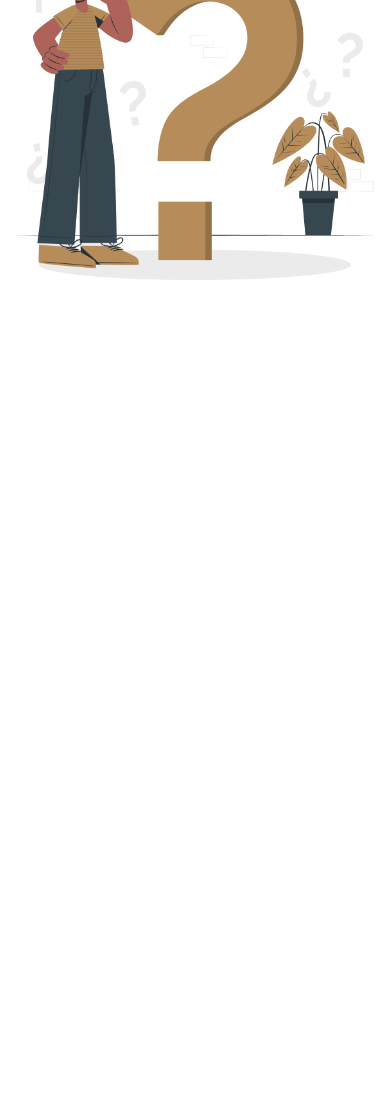
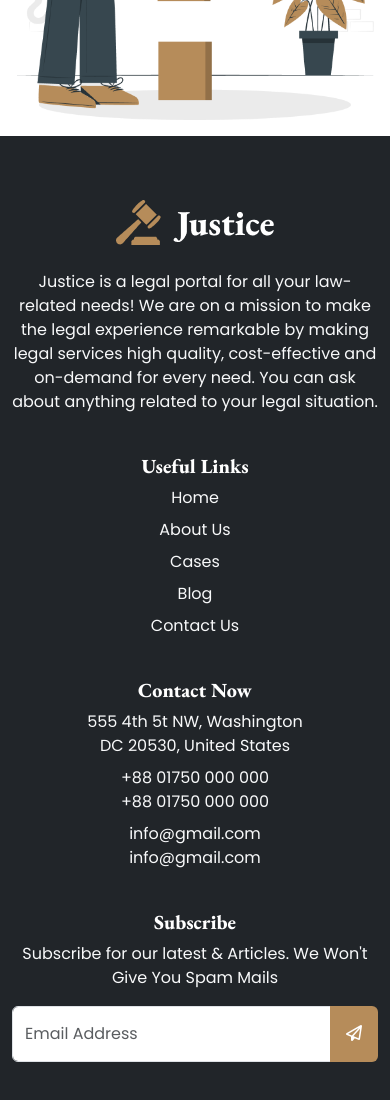
Before and after one commit to Asmaul-Shahana/legal-solution, a plain HTML site: page index.html in a window 390 px wide. Shown: the part 5470-6570 px from the top of the page. Before the commit the page ends 5750 px from the top, so only its background shows below. Drawn offline with nearby package versions, Linux system fonts and the light colour scheme.

Commit message:
footer commit

```diff
--- a/index.html
+++ b/index.html
@@ -24,9 +24,9 @@
     <title>Legal Solution</title>
 </head>
 
-<body class="container-lg mx-auto">
+<body>
     <!-- Header -->
-    <header>
+    <header class="container-lg mx-auto">
         <!-- ---------------navbar-------------- -->
         <nav class="navbar navbar-expand-lg bg-body-light">
             <div class="container-fluid">
@@ -114,10 +114,10 @@
         </section>
     </header>
     <!-- ----------------------------------Main section------------------------------- -->
-    <main>
+    <main class="container-lg mx-auto">
         <!-- ------------Legal practice area----------- -->
-        <section class="mb-5">
-            <div class="text-center pt-5 pb-4">
+        <section class="mt-md-3 mb-3 mb-md-5">
+            <div class="text-center pt-md-5 pb-4">
                 <h1 class="title text-dark pb-3">The Legal Practice Area</h1>
                 <p class="text-secondary w-75 mx-auto">There are several types of law you'll come across during your
                     legal studies.
@@ -207,8 +207,8 @@
             </div>
         </section>
         <!-- ------------What our clients say----------- -->
-        <section class="mt-3 mb-5">
-            <div class="text-center pt-5 pb-4">
+        <section class="mt-md-3 mb-3 mb-md-5">
+            <div class="text-center pt-md-5 pb-4">
                 <h1 class="title text-dark pb-3">What Our Client Say</h1>
                 <p class="text-secondary w-75 mx-auto">We always try to provide the best support and help to our client
                     as quickly as possible. Renowned lawyers have helped many clients for various cases and we like to
@@ -278,7 +278,7 @@
             </div>
         </section>
         <!-- -------------FAQs-------------- -->
-        <section>
+        <section class="mt-md-3 mb-3 mb-md-5">
             <div class="text-center pt-5 pb-4">
                 <h1 class="title text-dark pb-3">Frequently Asked Any Questions</h1>
                 <p class="text-secondary w-75 mx-auto">We always try to provide the best support and help to our client
@@ -297,60 +297,81 @@
                             <div id="collapseOne" class="accordion-collapse collapse show" aria-labelledby="headingOne"
                                 data-bs-parent="#accordionExample">
                                 <div class="accordion-body">
-                                   <p><strong>Flexbox</strong> provides a one dimensional layout. Where as <strong>Grid</strong> provides multi-dimensional layout.
+                                    <p><strong>Flexbox</strong> provides a one dimensional layout. Where as
+                                        <strong>Grid</strong> provides multi-dimensional layout.
                                     </p>
-                                   <p><strong>Flexbox</strong> is not easily managable but <strong>Grid</strong> is easy to manipulate</p>
-                                   <p><strong>Flexbox</strong> focuses on content flow and <strong>Grid</strong> focuses on content placement/layout first.</p>
-                                   <p><strong>Flexbox</strong> is used while designing simple, small layout. <strong>Grid</strong> is used while designing complex layout.</p>
+                                    <p><strong>Flexbox</strong> is not easily managable but <strong>Grid</strong> is
+                                        easy to manipulate</p>
+                                    <p><strong>Flexbox</strong> focuses on content flow and <strong>Grid</strong>
+                                        focuses on content placement/layout first.</p>
+                                    <p><strong>Flexbox</strong> is used while designing simple, small layout.
+                                        <strong>Grid</strong> is used while designing complex layout.</p>
                                 </div>
                             </div>
                         </div>
                         <div class="accordion-item">
                             <h2 class="accordion-header" id="headingTwo">
-                                <button class="accordion-button collapsed title fs-4" type="button" data-bs-toggle="collapse"
-                                    data-bs-target="#collapseTwo" aria-expanded="false" aria-controls="collapseTwo">
+                                <button class="accordion-button collapsed title fs-4" type="button"
+                                    data-bs-toggle="collapse" data-bs-target="#collapseTwo" aria-expanded="false"
+                                    aria-controls="collapseTwo">
                                     What is the use of Media Query?
                                 </button>
                             </h2>
                             <div id="collapseTwo" class="accordion-collapse collapse" aria-labelledby="headingTwo"
                                 data-bs-parent="#accordionExample">
                                 <div class="accordion-body">
-                                   <p> <strong>Media Query</strong> is used to make the website responsive. Media queries allow us to apply CSS styles depending on a device's general type, to create different layouts depending on the size of the viewport. There are some standard breakpoints. We can design our website as mobile-first or desktop-first way depending on the requirements. CSS frameworks like Bootstrap, Tailwind uses mobile-first approach.
+                                    <p> <strong>Media Query</strong> is used to make the website responsive. Media
+                                        queries allow us to apply CSS styles depending on a device's general type, to
+                                        create different layouts depending on the size of the viewport. There are some
+                                        standard breakpoints. We can design our website as mobile-first or desktop-first
+                                        way depending on the requirements. CSS frameworks like Bootstrap, Tailwind uses
+                                        mobile-first approach.
                                     </p>
                                 </div>
                             </div>
                         </div>
                         <div class="accordion-item">
                             <h2 class="accordion-header" id="headingThree">
-                                <button class="accordion-button collapsed title fs-4" type="button" data-bs-toggle="collapse"
-                                    data-bs-target="#collapseThree" aria-expanded="false" aria-controls="collapseThree">
+                                <button class="accordion-button collapsed title fs-4" type="button"
+                                    data-bs-toggle="collapse" data-bs-target="#collapseThree" aria-expanded="false"
+                                    aria-controls="collapseThree">
                                     What is CSS box model? How does it work?
                                 </button>
                             </h2>
                             <div id="collapseThree" class="accordion-collapse collapse" aria-labelledby="headingThree"
                                 data-bs-parent="#accordionExample">
                                 <div class="accordion-body">
-                                   <p>The CSS box model is essentially a box that <strong>wraps around</strong> every HTML element. It consists of: margins, borders, padding, and the actual content.</p>
+                                    <p>The CSS box model is essentially a box that <strong>wraps around</strong> every
+                                        HTML element. It consists of: margins, borders, padding, and the actual content.
+                                    </p>
                                     <ul>
-                                    <li>The <strong>content</strong> area, bounded by the content edge, contains the "real" content of the element, such as text, an image, or a video player.</li>
-                                    <li>The <strong>padding</strong> area, bounded by the padding edge, extends the content area to include the element's padding.</li>
-                                    <li>The <strong>border</strong> area, bounded by the border edge, extends the padding area to include the element's borders.</li>
-                                    <li>The <strong>margin</strong> area, bounded by the margin edge, extends the border area to include an empty area used to separate the element from its neighbors.</li>
+                                        <li>The <strong>content</strong> area, bounded by the content edge, contains the
+                                            "real" content of the element, such as text, an image, or a video player.
+                                        </li>
+                                        <li>The <strong>padding</strong> area, bounded by the padding edge, extends the
+                                            content area to include the element's padding.</li>
+                                        <li>The <strong>border</strong> area, bounded by the border edge, extends the
+                                            padding area to include the element's borders.</li>
+                                        <li>The <strong>margin</strong> area, bounded by the margin edge, extends the
+                                            border area to include an empty area used to separate the element from its
+                                            neighbors.</li>
                                     </ul>
                                 </div>
                             </div>
                         </div>
                         <div class="accordion-item">
                             <h2 class="accordion-header" id="headingFour">
-                                <button class="accordion-button collapsed title fs-4" type="button" data-bs-toggle="collapse"
-                                    data-bs-target="#collapseFour" aria-expanded="false" aria-controls="collapseFour">
+                                <button class="accordion-button collapsed title fs-4" type="button"
+                                    data-bs-toggle="collapse" data-bs-target="#collapseFour" aria-expanded="false"
+                                    aria-controls="collapseFour">
                                     What is semantic tag?
                                 </button>
                             </h2>
                             <div id="collapseFour" class="accordion-collapse collapse" aria-labelledby="headingFour"
                                 data-bs-parent="#accordionExample">
                                 <div class="accordion-body">
-                                    <p>Semantic tags are those that clearly describe their meaning in a human- and machine-readable way. The reason why it is useful is because-</p>
+                                    <p>Semantic tags are those that clearly describe their meaning in a human- and
+                                        machine-readable way. The reason why it is useful is because-</p>
                                     <ol>
                                         <li>It is much <strong>easier to read</strong>.</li>
                                         <li>It has <strong>greater accessibility</strong>.</li>
@@ -368,10 +389,45 @@
         </section>
     </main>
     <!-- Footer -->
-    <footer>
-
+    <footer class="bg-dark text-center text-lg-start">
+        <div class="container-lg mx-auto py-5">
+            <div class="row py-3 gx-5">
+                <div class="col-lg-3 col-md-6 mb-4 mb-md-0">
+                    <img class="mb-4" src="images/group37.png" alt="">
+                    <p class="text-light">Justice is a legal portal for all your law-related needs! We are on a mission to make the legal experience remarkable by making legal services high quality, cost-effective and on-demand for every need. You can ask about anything related to your legal situation.</p>
+                </div>
+                <div class="col-lg-3 col-md-6 mb-4 mb-md-0">
+                    <h5 class="mb-md-4 mt-md-3 text-white title fs-5">Useful Links</h5>
+                    <ul class="list-unstyled">
+                        <li class="mb-2 mb-md-4"><a href="#" class="link-light text-decoration-none">Home</a></li>
+                        <li class="mb-2 mb-md-4"><a href="#" class="link-light text-decoration-none">About Us</a></li>
+                        <li class="mb-2 mb-md-4"><a href="#" class="link-light text-decoration-none">Cases</a></li>
+                        <li class="mb-2 mb-md-4"><a href="#" class="link-light text-decoration-none">Blog</a></li>
+                        <li class="mb-2 mb-md-4"><a href="#" class="link-light text-decoration-none">Contact Us</a></li>
+                    </ul>
+                </div>
+                <div class="col-lg-3 col-md-6 mb-4 mb-md-0">
+                    <h5 class="mb-md-4 mt-md-3 text-white title fs-5">Contact Now</h5>
+                    <ul class="list-unstyled">
+                        <li class="mb-2 mb-md-4"><a href="#" class="link-light text-decoration-none">555 4th 5t NW, Washington<br>
+                            DC 20530, United States</a></li>
+                        <li class="mb-2 mb-md-4"><a href="#" class="link-light text-decoration-none">+88 01750 000 000<br>
+                            +88 01750 000 000</a></li>
+                        <li class="mb-2 mb-md-4"><a href="#" class="link-light text-decoration-none">info@gmail.com<br>
+                            info@gmail.com</a></li>
+                    </ul>
+                </div>
+                <div class="col-lg-3 col-md-6 mb-4 mb-md-0">
+                    <h5 class="mb-md-4 text-light mt-md-3 text-white title fs-5">Subscribe</h5>
+                    <p class="text-light">Subscribe for our latest & Articles. We Won't Give You Spam Mails</p>
+                    <div class="input-group mb-3">
+                        <input type="email" class="form-control" placeholder="Email Address" aria-label="Email Address" aria-describedby="button-addon2">
+                        <button class="btn  btn-secondary primarycolor btnhover p-3" type="button" id="button-addon2"><i class="fa-regular fa-paper-plane w-5"></i></button>
+                      </div>
+                </div>
+            </div>
+        </div>
     </footer>
-
 
     <!-- Bootstrap JS link -->
     <script src="https://cdn.jsdelivr.net/npm/bootstrap@5.3.0-alpha1/dist/js/bootstrap.bundle.min.js"
```
Lines whose indentation alone changed are shown as unchanged.
